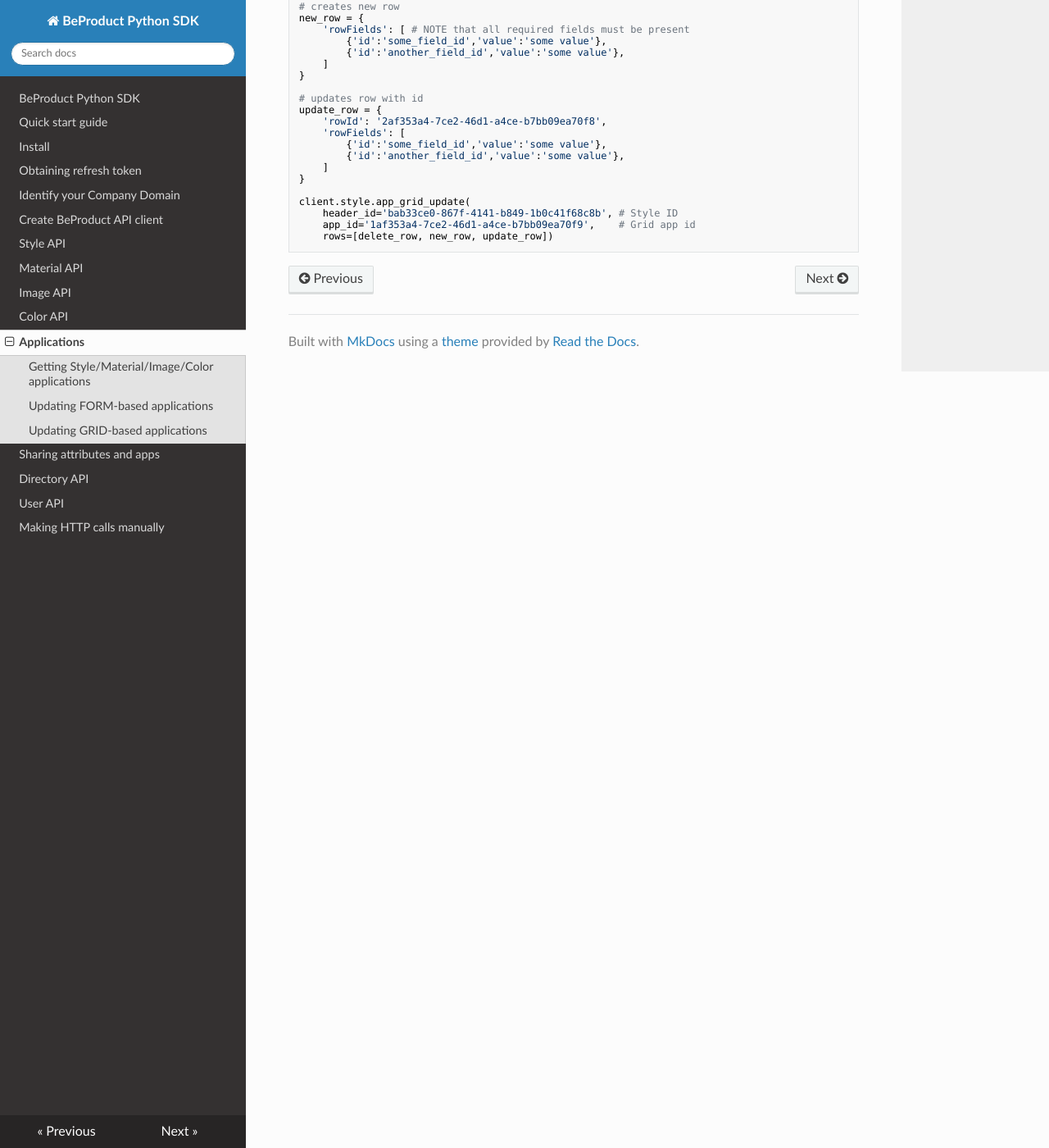
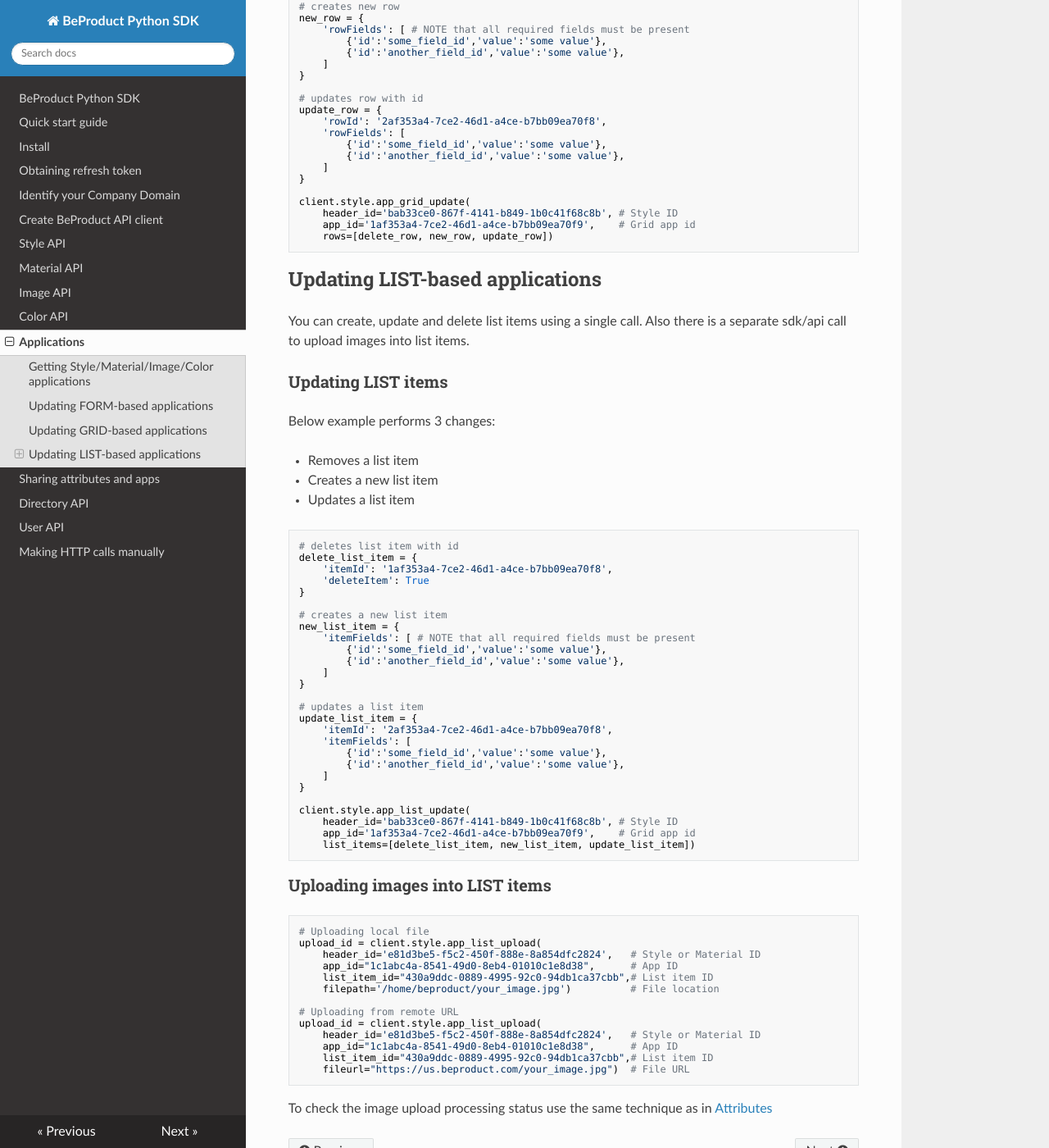
Before and after one commit to BeProduct/BeProduct.Python.SDK, an MkDocs documentation site: the page built from docs/075-apps.md, in a window 1280 px wide and 1400 px high, scrolled down 2002 px. Shown: the whole window at 82% size. Built offline with MkDocs 1.6.1, drawn with Linux system fonts in a browser that asks for light colours; nearby versions of some CDN libraries.

Commit message:
List app methods added

````diff
--- a/docs/075-apps.md
+++ b/docs/075-apps.md
@@ -113,3 +113,61 @@ client.style.app_grid_update(
     app_id='1af353a4-7ce2-46d1-a4ce-b7bb09ea70f9',    # Grid app id
     rows=[delete_row, new_row, update_row])
 ```
+
+## Updating LIST-based applications
+You can create, update and delete list items using a single call. Also there is a separate sdk/api call to upload images into list items.
+### Updating LIST items
+Below example performs 3 changes:
+
+* Removes a list item
+* Creates a new list item
+* Updates a list item
+
+```python
+# deletes list item with id
+delete_list_item = {
+    'itemId': '1af353a4-7ce2-46d1-a4ce-b7bb09ea70f8',
+    'deleteItem': True
+}
+
+# creates a new list item
+new_list_item = {
+    'itemFields': [ # NOTE that all required fields must be present
+        {'id':'some_field_id','value':'some value'},
+        {'id':'another_field_id','value':'some value'},
+    ]
+}
+
+# updates a list item
+update_list_item = {
+    'itemId': '2af353a4-7ce2-46d1-a4ce-b7bb09ea70f8',
+    'itemFields': [
+        {'id':'some_field_id','value':'some value'},
+        {'id':'another_field_id','value':'some value'},
+    ]
+}
+
+client.style.app_list_update(
+    header_id='bab33ce0-867f-4141-b849-1b0c41f68c8b', # Style ID
+    app_id='1af353a4-7ce2-46d1-a4ce-b7bb09ea70f9',    # Grid app id
+    list_items=[delete_list_item, new_list_item, update_list_item])
+```
+
+### Uploading images into LIST items
+```python
+# Uploading local file
+upload_id = client.style.app_list_upload(
+    header_id='e81d3be5-f5c2-450f-888e-8a854dfc2824',   # Style or Material ID
+    app_id="1c1abc4a-8541-49d0-8eb4-01010c1e8d38",      # App ID
+    list_item_id="430a9ddc-0889-4995-92c0-94db1ca37cbb",# List item ID
+    filepath='/home/beproduct/your_image.jpg')          # File location
+
+# Uploading from remote URL
+upload_id = client.style.app_list_upload(
+    header_id='e81d3be5-f5c2-450f-888e-8a854dfc2824',   # Style or Material ID
+    app_id="1c1abc4a-8541-49d0-8eb4-01010c1e8d38",      # App ID
+    list_item_id="430a9ddc-0889-4995-92c0-94db1ca37cbb",# List item ID
+    fileurl="https://us.beproduct.com/your_image.jpg")  # File URL
+```
+
+To check the image upload processing status use the same technique as in [Attributes](./040-style-api.md#uploading-images-to-the-style-attributes)
--- a/setup.cfg
+++ b/setup.cfg
@@ -1,6 +1,6 @@
 [metadata]
 name = beproduct
-version = 0.1.15
+version = 0.1.17
 author = Yuri Golub
 author_email = support@beproduct.com
 description = BeProduct Public API SDK
````
Also changed, not shown: 2 other files.
